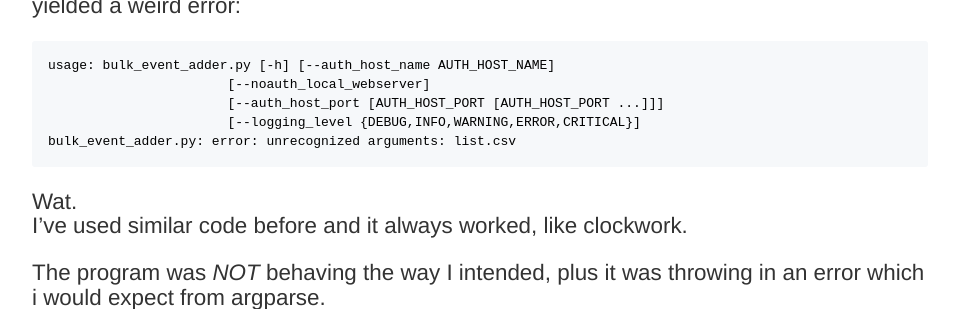
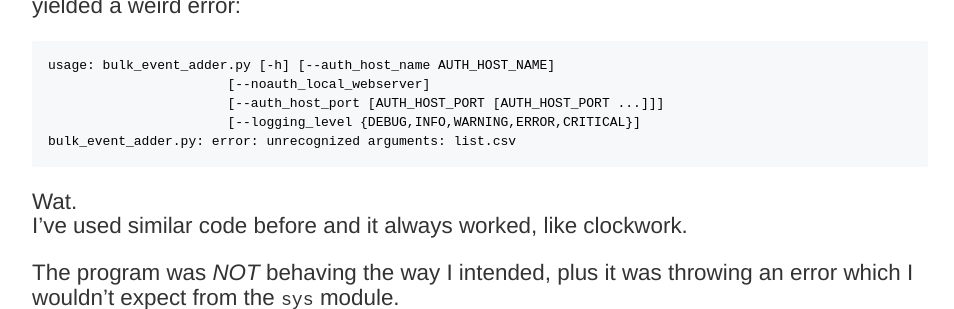
Before and after one commit to maiku1008/maiku1008.github.io, a Jekyll site: the page built from _posts/2017-12-12-importing-inheritance.md, in a window 1280 px wide and 900 px high, scrolled down 1825 px, cut to the strip 0-309 px from the top of the window. Shown: the whole strip, without its empty margins (160-1114 px from the left). Built offline with Jekyll 4.4.1, drawn with Linux system fonts in a browser that asks for light colours; comment, search, counter and statistics services are not loaded.

Commit message:
fixed formatting

````diff
--- a/_posts/2017-12-12-importing-inheritance.md
+++ b/_posts/2017-12-12-importing-inheritance.md
@@ -60,7 +60,7 @@
 Wat.
 I've used similar code before and it always worked, like clockwork.
 
-The program was _NOT_ behaving the way I intended, plus it was throwing in an error which i would expect from argparse.
+The program was _NOT_ behaving the way I intended, plus it was throwing an error which I wouldn't expect from the `sys` module.
 
 ![alt text](https://i.imgur.com/GoI5PWr.jpg)
 
@@ -101,7 +101,7 @@
     return module
 ```
 
-*In short: If the name has been imported elsewhere, it will be in the global list of all modules, and so will be reused.*
+**In short: If the name has been imported elsewhere, it will be in the global list of all modules, and so will be reused.**
 
 Workarounds to this?
 Initialising `argparse` in the imported module, under
````
